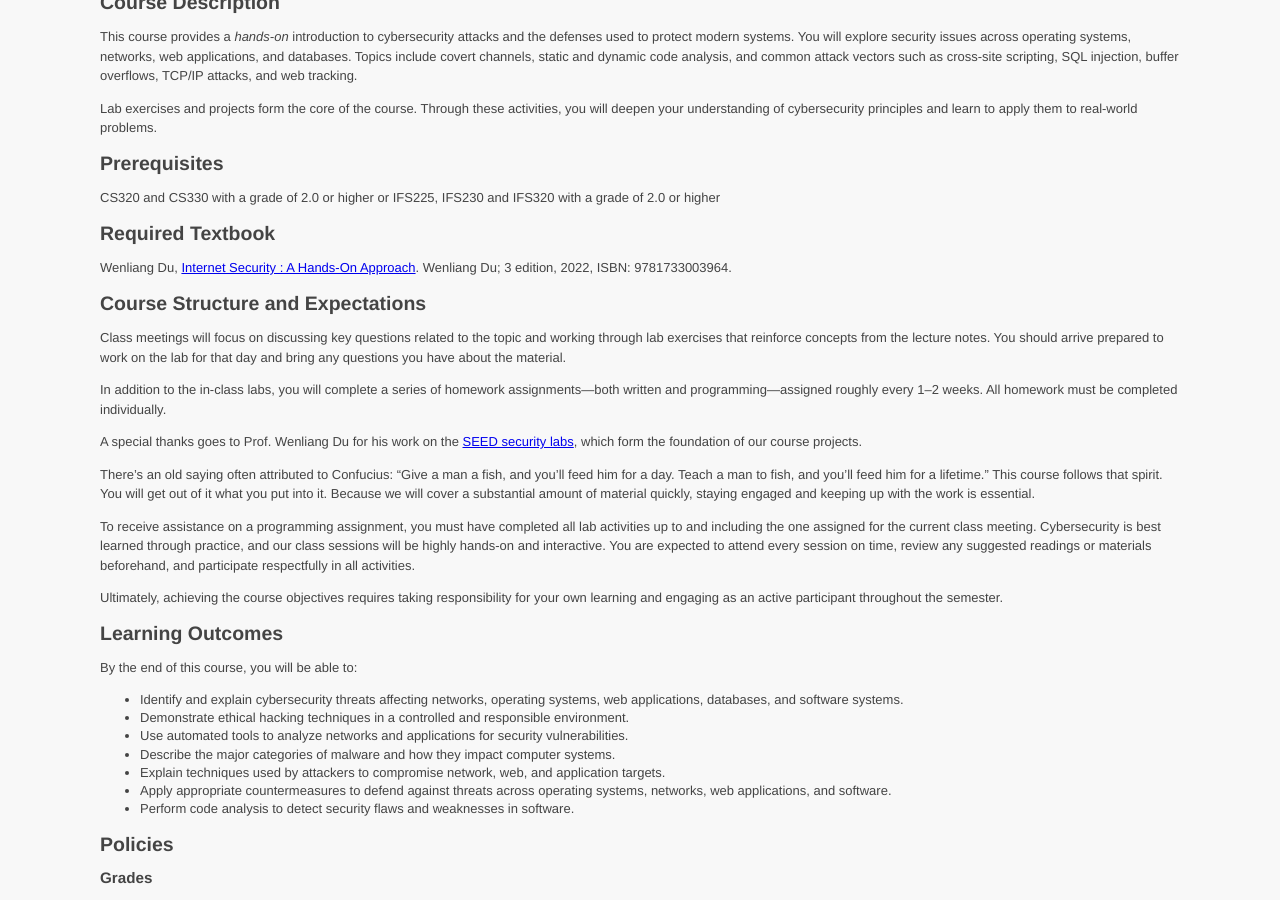
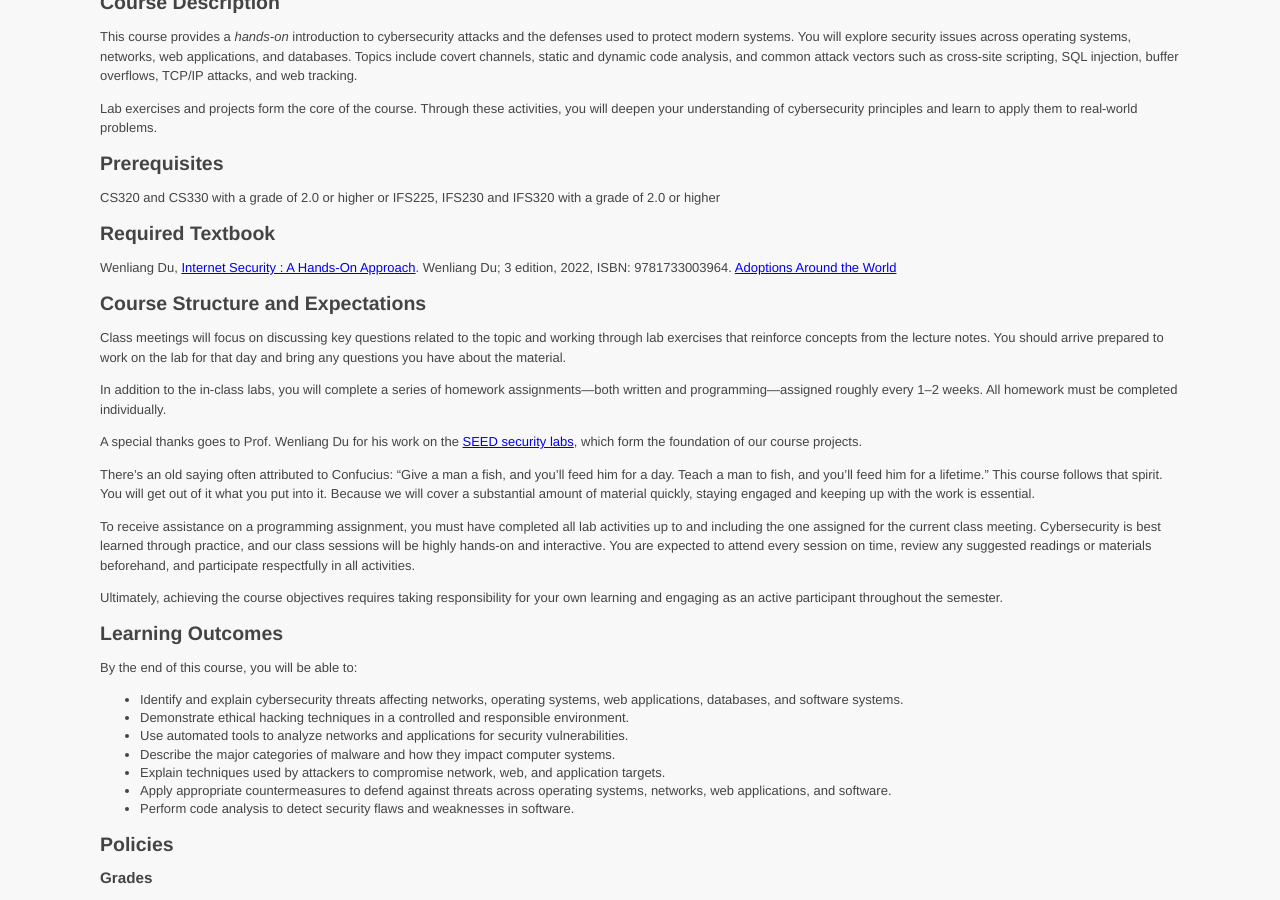
Before and after one commit to ycpcs/cs335-spring2026, a Jekyll site: the page built from syllabus/index.md, in a window 1280 px wide and 900 px high, scrolled down 324 px. Built offline with Jekyll 4.4.1, drawn with Linux system fonts in a browser that asks for light colours.

Commit message:
add adoptions

```diff
--- a/syllabus/index.md
+++ b/syllabus/index.md
@@ -33,7 +33,7 @@ IFS225, IFS230 and IFS320 with a grade of 2.0 or higher
 
 Required Textbook
 -----------------
-Wenliang Du, <a href="https://ycp.textbookx.com/book/Internet-Security-A-HandsOn-Approach/9781733003964/?course_id=4643336">Internet Security : A Hands-On Approach</a>. Wenliang Du; 3 edition, 2022, ISBN: 9781733003964.
+Wenliang Du, <a href="https://ycp.textbookx.com/book/Internet-Security-A-HandsOn-Approach/9781733003964/?course_id=4643336">Internet Security : A Hands-On Approach</a>. Wenliang Du; 3 edition, 2022, ISBN: 9781733003964. <a href="https://www.handsonsecurity.net/adoptions.html" target="_blank">Adoptions Around the World</a>
 
 Course Structure and Expectations
 ---------------------------------
```
